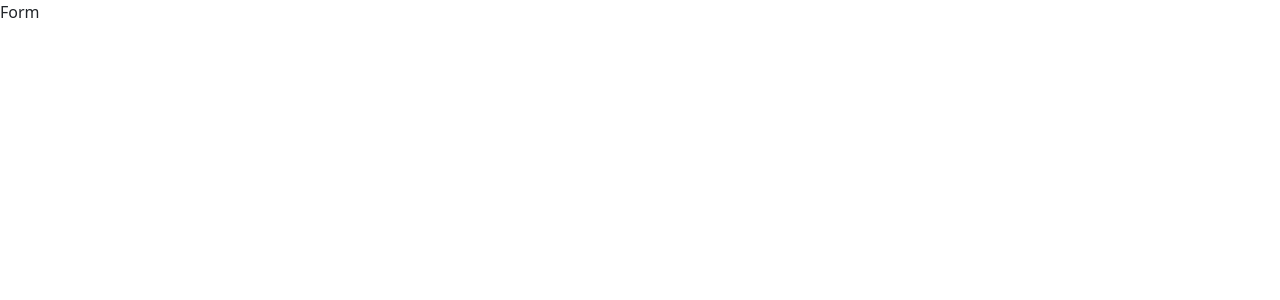
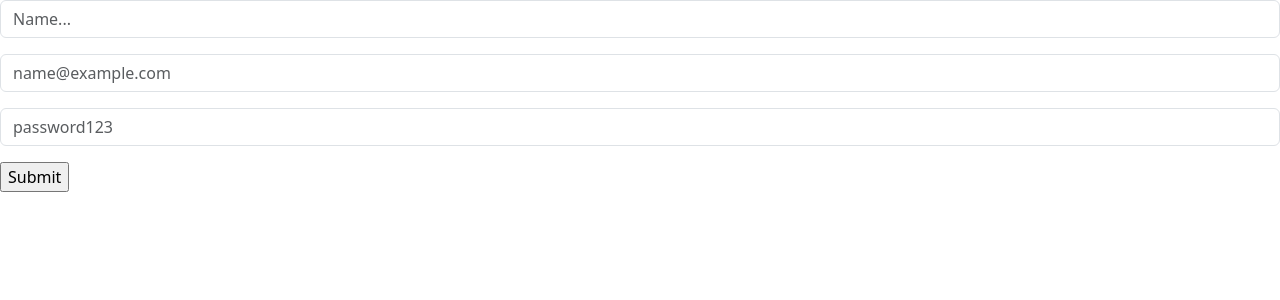
Before and after one commit to ladyneneii/CS3105, a React (Vite) app: page /Form in a window 1280 px wide. Shown: the top 300 px of the page. Built offline with nearby package versions, Linux system fonts and the light colour scheme.

Commit message:
Added form

```diff
--- a/src/pages/Form.tsx
+++ b/src/pages/Form.tsx
@@ -1,7 +1,32 @@
 const Form = () => {
   return (
-    <div>Form</div>
-  )
-}
+    <>
+      <form>
+        <div className="mb-3">
+          <input
+            type="text"
+            className="form-control"
+            placeholder="Name..."
+          />
+        </div>
+        <div className="mb-3">
+          <input
+            type="text"
+            className="form-control"
+            placeholder="name@example.com"
+          />
+        </div>
+        <div className="mb-3">
+          <input
+            type="text"
+            className="form-control"
+            placeholder="password123"
+          />
+        </div>
+        <input type="submit" />
+      </form>
+    </>
+  );
+};
 
-export default Form
+export default Form;
```
